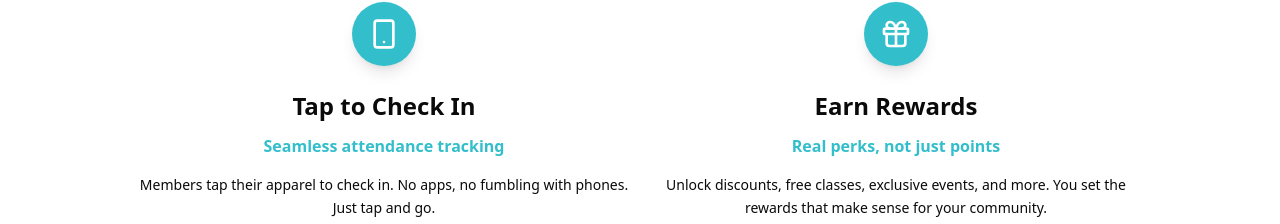
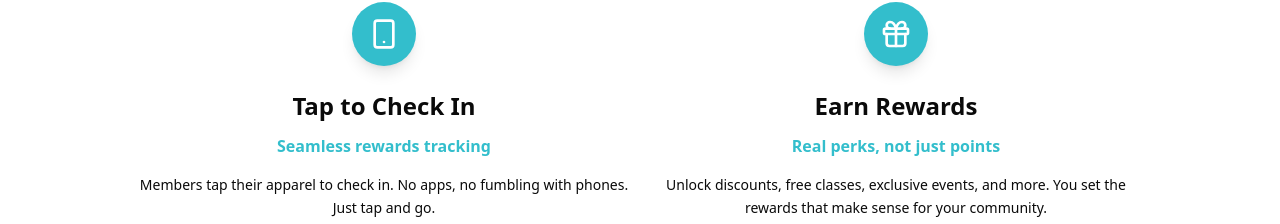
Before and after one commit to billriesner/vongab2b, a Next.js app: page /club in a window 1280 px wide. Shown: the part 1020-1244 px from the top of the page. Built offline with nearby package versions, Linux system fonts and the light colour scheme.

Commit message:
Update tagline from 'attendance tracking' to 'rewards tracking'
Changed 'Seamless attendance tracking' to 'Seamless rewards tracking' to better emphasize the rewards-focused value proposition of Club Vonga

```diff
--- a/app/club/page.tsx
+++ b/app/club/page.tsx
@@ -69,7 +69,7 @@ export default function ClubPage() {
               </div>
               <h3 className="text-2xl font-bold text-navy" style={{ marginBottom: '12px' }}>Tap to Check In</h3>
               <p className="text-base font-semibold" style={{ color: '#33BECC', marginBottom: '16px' }}>
-                Seamless attendance tracking
+                Seamless rewards tracking
               </p>
               <p className="text-sm text-text/70 leading-relaxed">
                 Members tap their apparel to check in. No apps, no fumbling with phones. Just tap and go.
```
